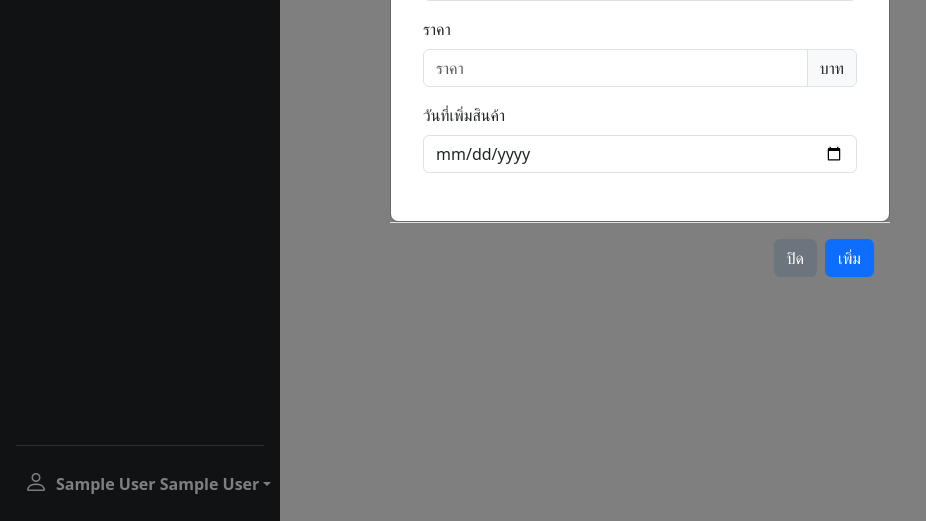
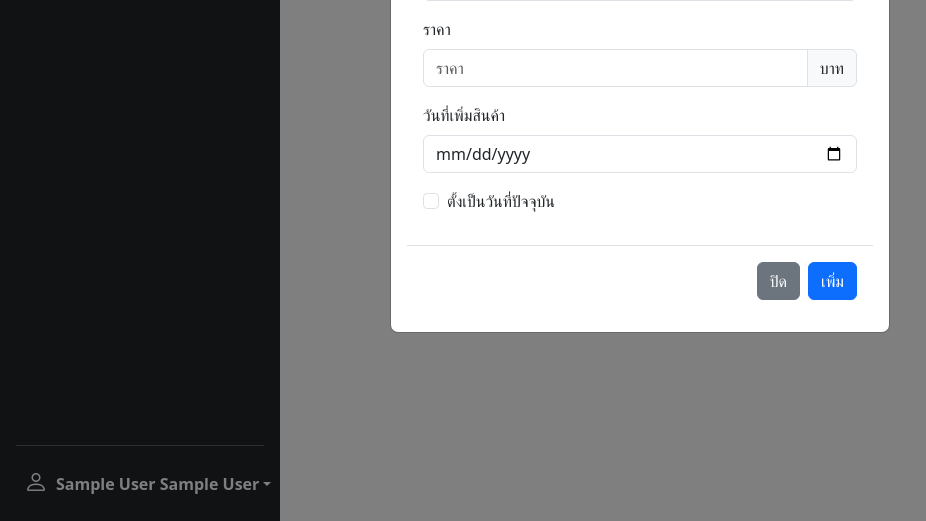
Before and after one commit to Mickey4527/Mini-Project-Cafe-Manger, a PHP site: page /views/product_manager.php in a window 1280 px wide, after a click on "เพิ่มสินค้า". Shown: the part 279-800 px from the top of the page, without its empty margins (0-926 px from the left). Run offline with PHP 8.4, Linux system fonts and the light colour scheme; the visitor is signed in with stand-in values (Sample User, id 1); data that the repository does not hold is empty.

Commit message:
edit adddate

```diff
--- a/views/product_manager.php
+++ b/views/product_manager.php
@@ -96,9 +96,29 @@
                     <div class="col-12">
                         <div class="mb-3">
                             <label for="Dateadded" class="form-label">วันที่เพิ่มสินค้า</label>
-                            <input type="date" class="form-control" id="Dateadded" placeholder="วันที่เพิ่มสินค้า">
-                        </div>
-                    </div>
+                            <input name="Dateadded" type="date" class="form-control" id="date" placeholder="วันที่เพิ่มสินค้า">
+                            <div class="form-check mt-3">
+                                <input class="form-check-input" type="checkbox" value="" id="flexCheckDefault">
+                                <label class="form-check-label" for="flexCheckDefault">
+                                    ตั้งเป็นวันที่ปัจจุบัน
+                                </label>
+                            </div>
+                            <script>
+                                document.getElementById("flexCheckDefault").addEventListener("click", function(){
+                                    var date = new Date();
+                                    var day = date.getDate();
+                                    var month = date.getMonth() + 1;
+                                    var year = date.getFullYear();
+                                    if(day < 10){
+                                        day = "0" + day;
+                                    }
+                                    if(month < 10){
+                                        month = "0" + month;
+                                    }
+                                    var today = year + "-" + month + "-" + day;
+                                    document.getElementById("date").value = today;
+                                });
+                            </script>
 
 
                 </div>
```
